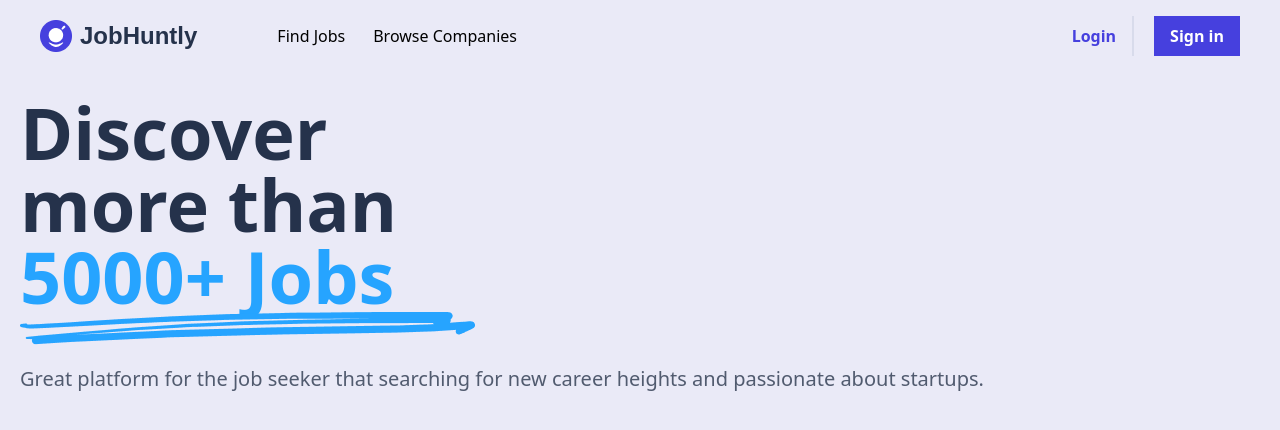
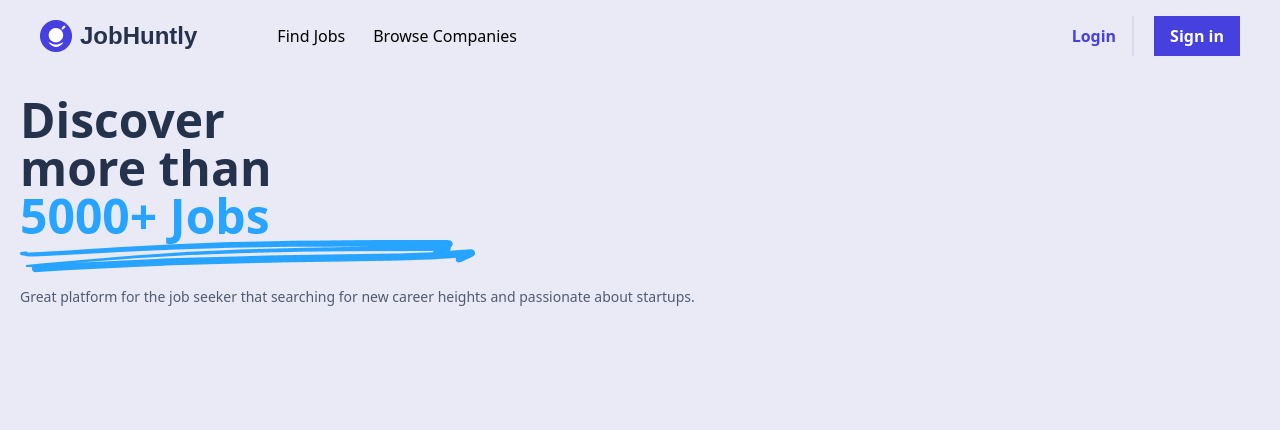
Before and after one commit to prashantjinwal/CodeAlpha, a React (Vite) app in the folder FrontEnd/: page / in a window 1280 px wide. Shown: the top 430 px of the page. Built offline with nearby package versions, Linux system fonts and the light colour scheme.

Commit message:
modify banner

```diff
--- a/FrontEnd/src/components/Essential/Banner.jsx
+++ b/FrontEnd/src/components/Essential/Banner.jsx
@@ -4,7 +4,7 @@ function Banner() {
     return (
         <>
 
-            <p className="text-7xl font-semibold text-[#25324B]">
+            <p className="text-5xl font-semibold text-[#25324B]">
                 Discover <br/> more than <br/>
                 <span className="text-[#26A4FF]">
                         5000+ Jobs
@@ -12,7 +12,7 @@ function Banner() {
                 </span>
             </p>
 
-            <p className="text-[#515B6F] text-xl mt-[1em]  ">Great platform for the job seeker that searching for new career heights and passionate about startups.</p>
+            <p className="text-[#515B6F] text-sm mt-[1em]  ">Great platform for the job seeker that searching for new career heights and passionate about startups.</p>
 
         </>
     )
```
